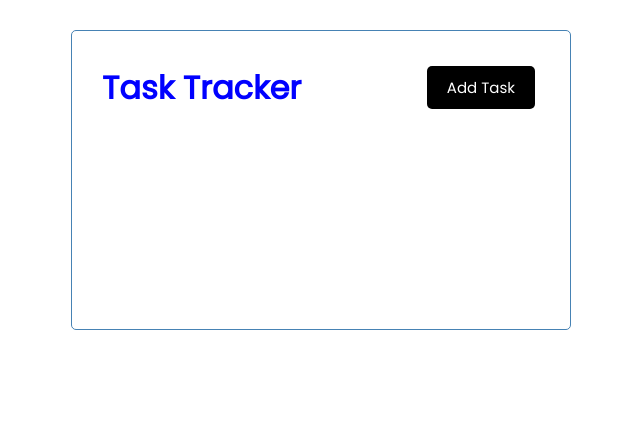
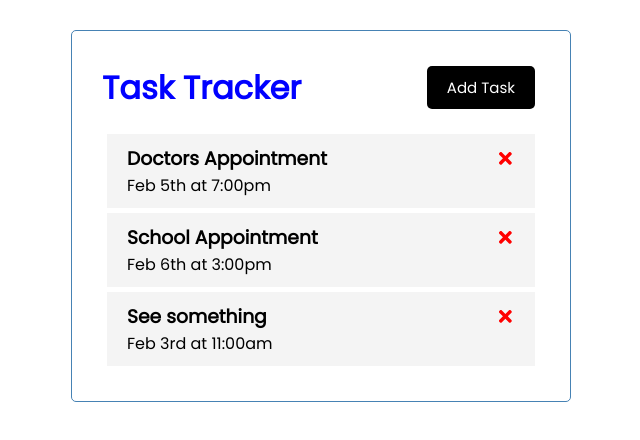
Before and after one commit to zackhamin/react-task-tracker-app, a React (Create React App) app: page / in a window 1280 px wide. Shown: the top 440 px of the page, without its empty margins (319-959 px from the left). Built offline with nearby package versions, Linux system fonts and the light colour scheme; the HTML template or start-up script is replaced by a standard one.

Commit message:
Added delete button props

```diff
--- a/package.json
+++ b/package.json
@@ -8,6 +8,7 @@
     "@testing-library/user-event": "^12.6.2",
     "react": "^17.0.1",
     "react-dom": "^17.0.1",
+    "react-icons": "^4.1.0",
     "react-scripts": "4.0.1",
     "web-vitals": "^0.2.4"
   },
--- a/src/App.js
+++ b/src/App.js
@@ -1,12 +1,45 @@
 import './App.css';
 import Header from './components/Header'
+import Task from './components/Task'
+import { useState } from 'react';
 
-function App() {
+
+const App = () => {
+  const [tasks, setTask] = useState([
+    {
+    id: 1,
+    text: "Doctors Appointment",
+    day: "Feb 5th at 7:00pm",
+    reminder: true
+    },
+    {
+      id: 2,
+      text: "School Appointment",
+      day: "Feb 6th at 3:00pm",
+      reminder: true
+      },
+      {
+        id: 3,
+        text: "See something",
+        day: "Feb 3rd at 11:00am",
+        reminder: true
+        }
+
+  ])
+
+  const deleteTask = (id) => {
+    console.log('delete', id)
+  }
+
+
+
   return (
     <div className="container">
       <Header />
+      <Task task = {tasks} onDelete={deleteTask}/>
     </div>
   );
 }
 
+
 export default App;
--- a/src/components/Button.js
+++ b/src/components/Button.js
@@ -1,5 +1,6 @@
-
-
+//Button prop. Becomes a reusable button with three parameters, colour,text and on click. Whenever you call button you can edit -
+// - the args as you want
+// Functional component
 const Button = ({ colour, text, onClick }) => {
     return (
         <button style={{backgroundColor: colour}} onClick={onClick} className="btn"> {text}</button>
--- /dev/null
+++ b/src/components/Task.js
@@ -0,0 +1,13 @@
+import Tasks from "./Tasks"
+    const Task = ({ task, onDelete }) => {
+
+    return (
+        <>
+            {task.map((tasks) =>(
+            <Tasks onDelete={onDelete} key={tasks.id} task={tasks} />
+            ))}
+        </>
+    )
+            }
+
+export default Task
--- /dev/null
+++ b/src/components/Tasks.js
@@ -0,0 +1,12 @@
+import {FaTimes} from 'react-icons/fa'
+
+const Tasks = ({task, onDelete}) => {
+    return (
+        <div className="task">
+            <h3>{task.text} <FaTimes onClick={() => onDelete(task.id)} style={{color: 'red', cursor: 'pointer'}}></FaTimes></h3>
+            <p>{task.day}</p>
+        </div>
+    )
+}
+
+export default Tasks
```
Also changed, not shown: src/components/Header.js (+2 -6 lines), 2 other files (tests, documents, lock files or other folders).
